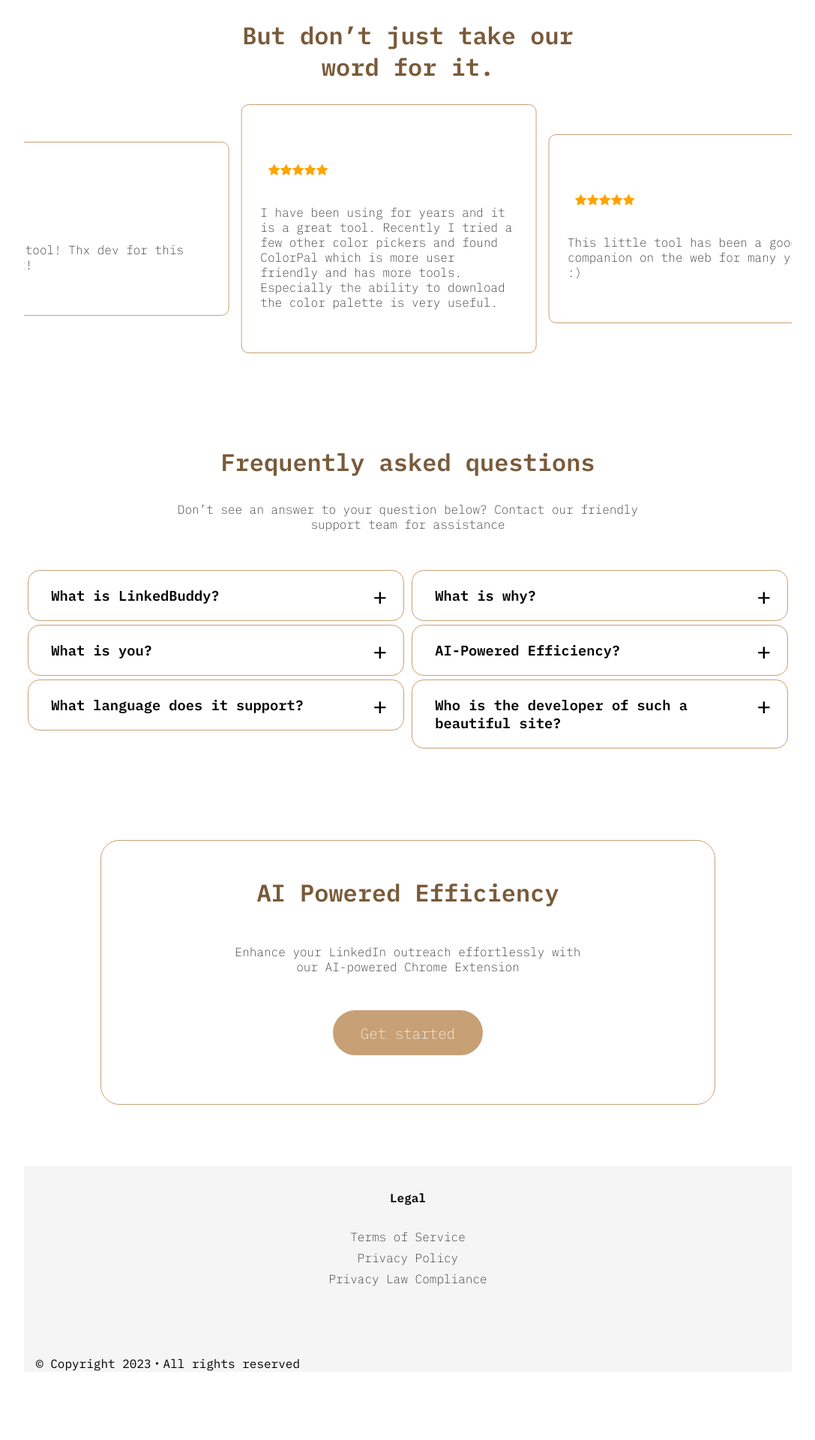
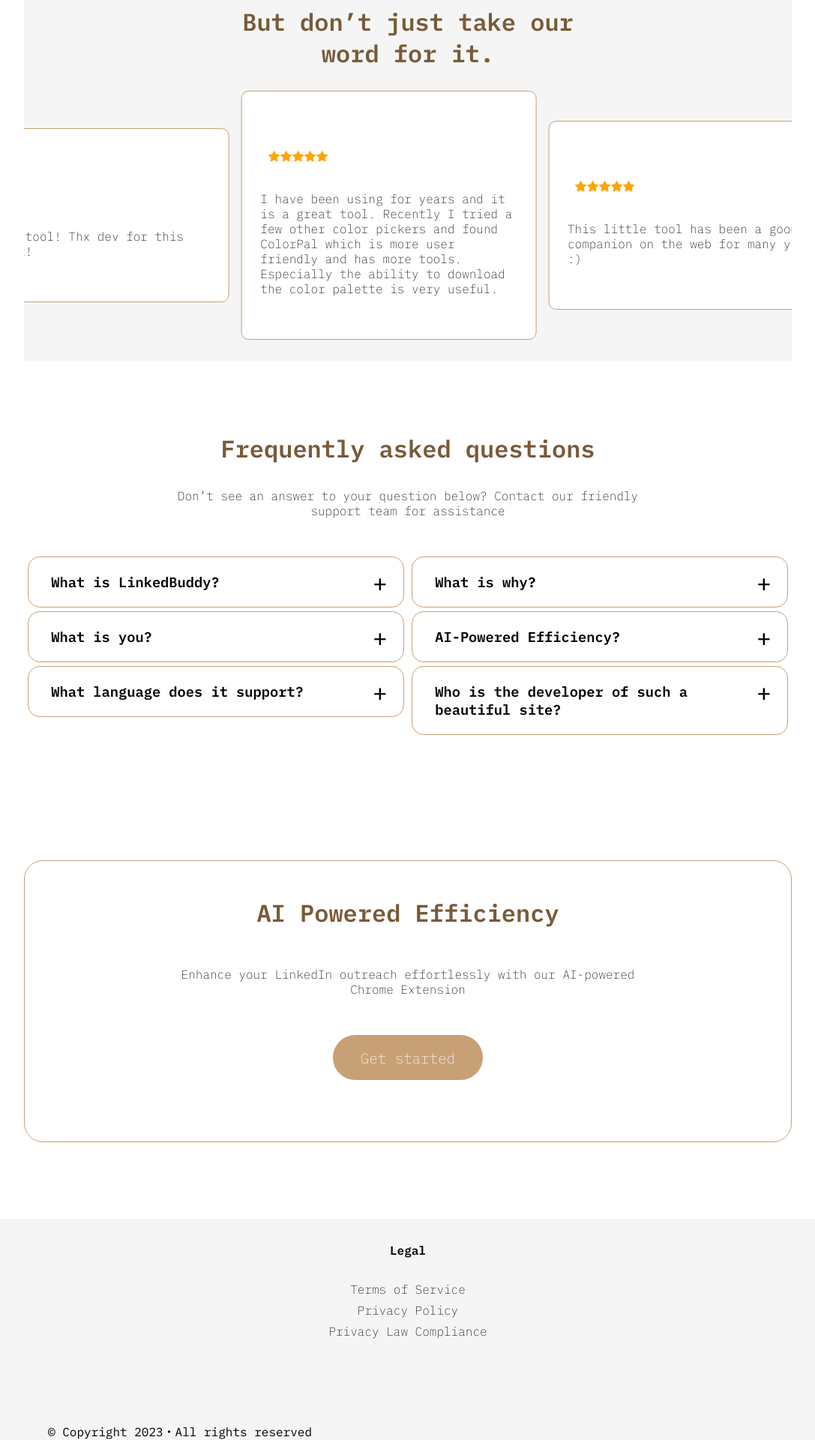
Before and after one commit to olegbudik/extGoogleSite, a React (Create React App) app: page / in a window 1280 px wide. Shown: the part 3212-5132 px from the top of the page at 75% size, without its empty margins (96-1183 px from the left). Before the commit the page ends 5041 px from the top, so only its background shows below. Built offline with nearby package versions, Linux system fonts and the light colour scheme.

Commit message:
Исправлены ошибки бекградиента в меню. Исправлен футер - сделан на всю ширину экрана

```diff
--- a/src/css/app.css
+++ b/src/css/app.css
@@ -1,5 +1,9 @@
 .wrapper {
     position: relative;
-    max-width: 1024px;
-    width: 100%;
+    /* max-width: 1024px; */
+    width: 100vw;
+    display: flex;
+    margin: 0 auto;;
+    flex-direction: column;
+    justify-items: center;
 }
--- a/src/css/footer.css
+++ b/src/css/footer.css
@@ -26,12 +26,18 @@
     font-weight: 400;
 }
 .footer__copyright{
-    margin: 0rem 1rem;
+    width: 100%;
+    max-width: 1024px;
+    margin: 0rem auto;
     font-weight: 400;
+}
+.footer__copyright p{
+    margin: 0rem 2rem;
 }
 /* -------- CallAction ----------- */
 .call__action__container {
     width: 80%;
+    max-width: 1024px;
     height: auto;
     margin: 5% auto;
     text-align: center;
--- a/src/css/index.css
+++ b/src/css/index.css
@@ -26,8 +26,7 @@ a {
 }
 
 body {
-    width: 100%;
-    max-width: 1024px;
+    width: 100vw;
     background-color: var(--body-bg-color);
     font-family: 'IBM Plex Mono', monospace;
     font-size: 16px;
--- a/src/css/main.css
+++ b/src/css/main.css
@@ -1,12 +1,16 @@
 .main{
     width: 100%;
     height: auto;
+    display: flex;
+    justify-content: center;
     margin: -10% auto 2rem auto;
     padding-top: 3%;
     background: linear-gradient(180deg, rgba(235, 181, 33, 0.491) 6%, rgba(255, 255, 255, 0) 30%);
 }
 .main__container{
     width: 100%;
+    max-width: 1024px;
+
     margin: 0rem auto;
 }
 /* ----------MainTitle ---------- */
@@ -140,7 +144,6 @@
     justify-content: space-around;
     font-size: 1.2rem;
 }
-
 .main__block__img {
     margin: 1% auto;
     width: 50%;
@@ -167,6 +170,7 @@
     width: 100%;
     height: auto;
     padding: 2% 0rem ;
+    background: var(--main-bg-color);
 }
 .main__testimonials__container{
     overflow: hidden;
```
